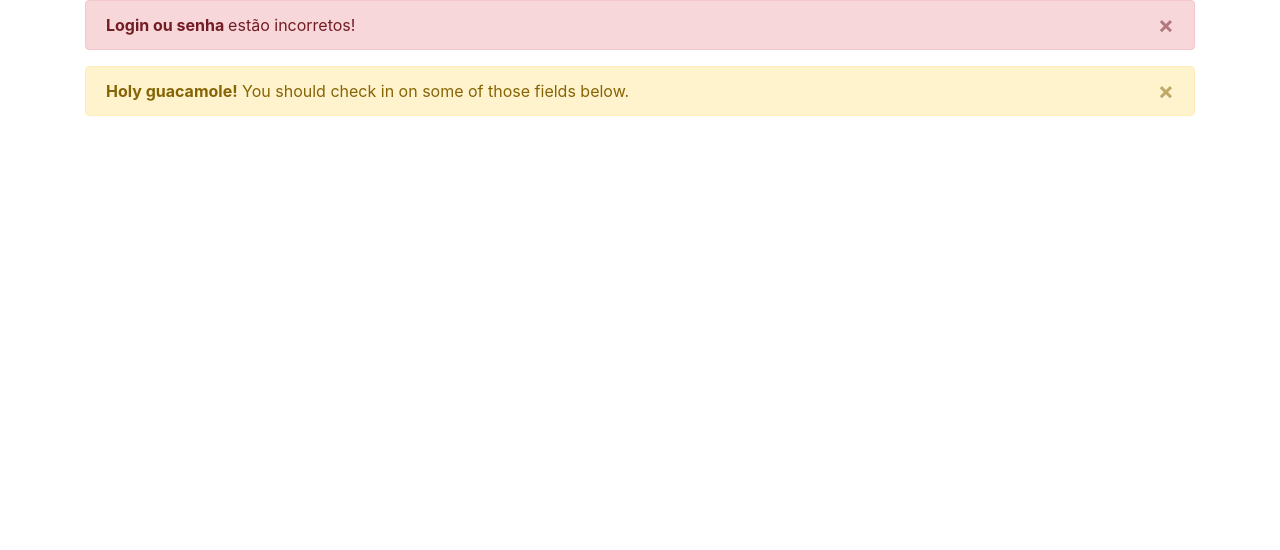
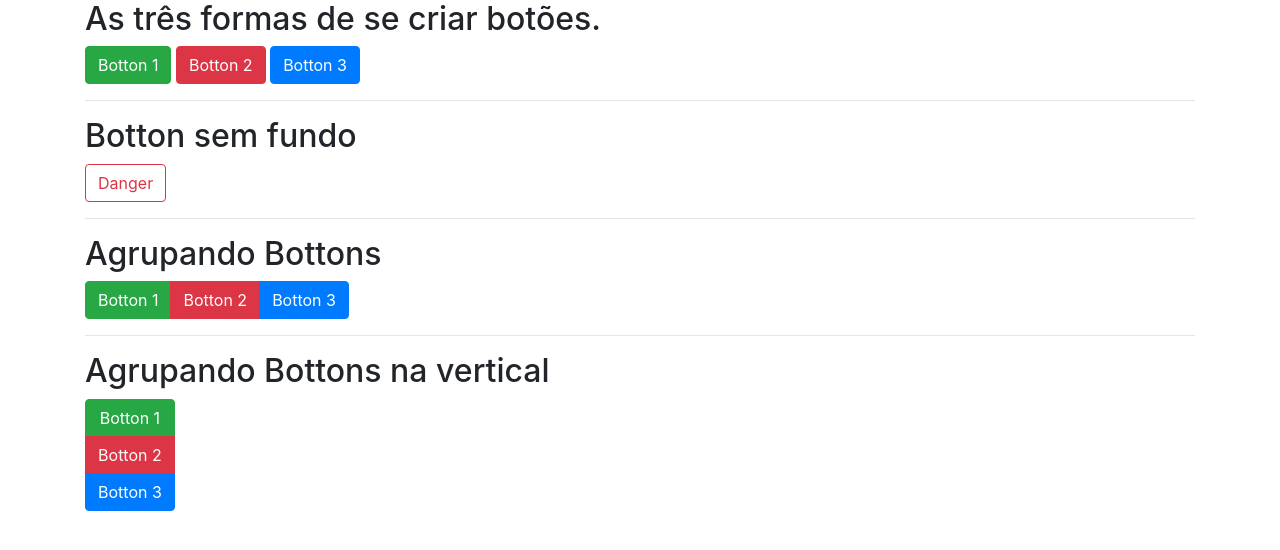
Before and after one commit to Ismael-Oliveira/Bootstrap-v4.3, a plain HTML site: page index.html in a window 1280 px wide. Drawn offline with nearby package versions, Linux system fonts and the light colour scheme.

Commit message:
Criando botões.

```diff
--- a/index.html
+++ b/index.html
@@ -14,20 +14,30 @@
 <body>
 
     <div class="container">
-        <div class="alert alert-danger alert-dismissible fade show" role="alert">
-            <strong>Login ou senha </strong> estão incorretos!
-            <button type="button" class="close" data-dismiss="alert" aria-label="Close" >
-                <span aria-hidden="true">&times;</span>
-            </button>
+        <h2>As três formas de se criar botões.</h2>
+        <a class="btn btn-success " href="#">Botton 1</a>
+        <input type="button" class="btn btn-danger" value="Botton 2">
+        <button type="button" class="btn btn-primary">Botton 3</button>
+
+        <hr>
+        <h2>Botton sem fundo</h2>
+        <button type="button" class="btn btn-outline-danger">Danger</button>
+
+        <hr>
+        <h2>Agrupando Bottons</h2>
+        <div class="btn-group">
+            <a class="btn btn-success " href="#">Botton 1</a>
+            <input type="button" class="btn btn-danger" value="Botton 2">
+            <button type="button" class="btn btn-primary">Botton 3</button>
         </div>
 
-
-    <div class="alert alert-warning alert-dismissible fade show" role="alert">
-        <strong>Holy guacamole!</strong> You should check in on some of those fields below.
-        <button type="button" class="close" data-dismiss="alert" aria-label="Close">
-          <span aria-hidden="true">&times;</span>
-        </button>
-      </div>
+        <hr>
+        <h2>Agrupando Bottons na vertical</h2>
+        <div class="btn-group-vertical">
+            <a class="btn btn-success " href="#">Botton 1</a>
+            <input type="button" class="btn btn-danger" value="Botton 2">
+            <button type="button" class="btn btn-primary">Botton 3</button>
+        </div>
     </div>
 
 
```
